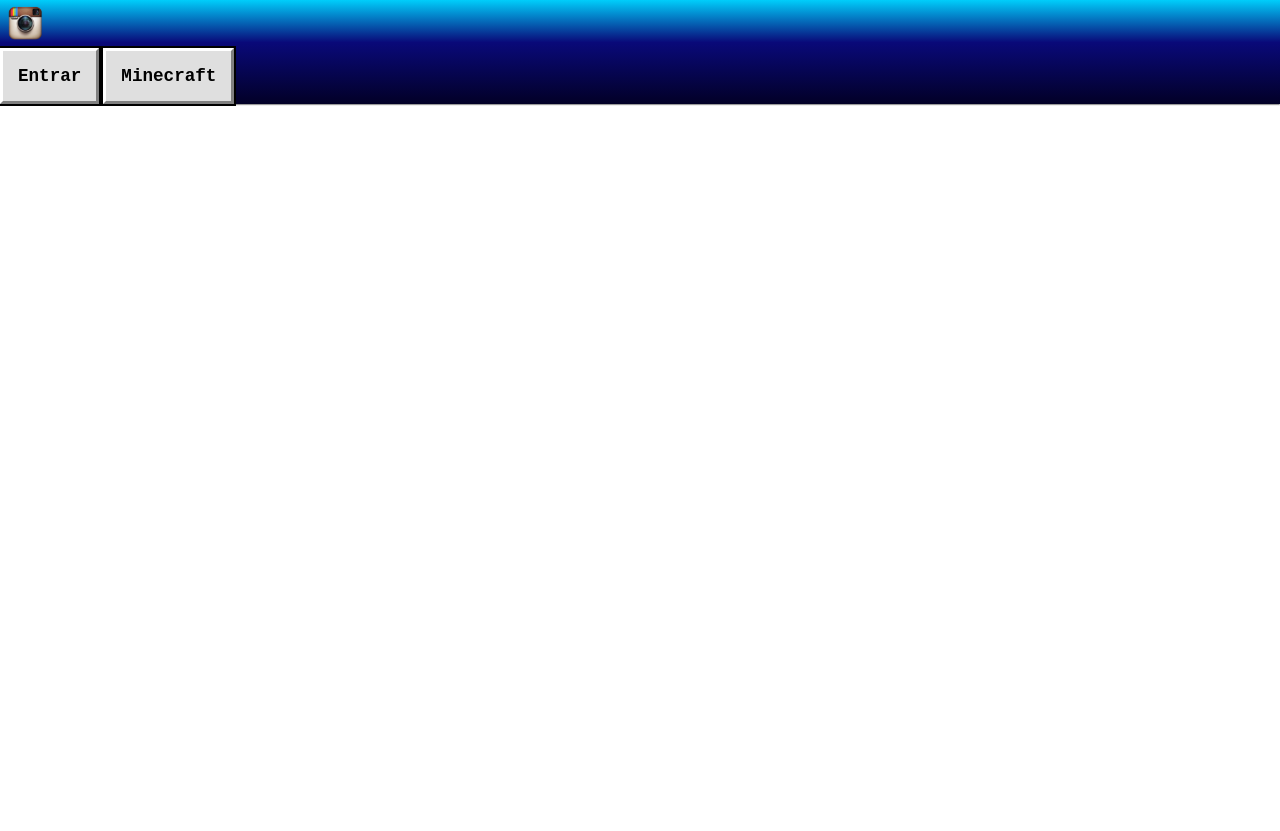
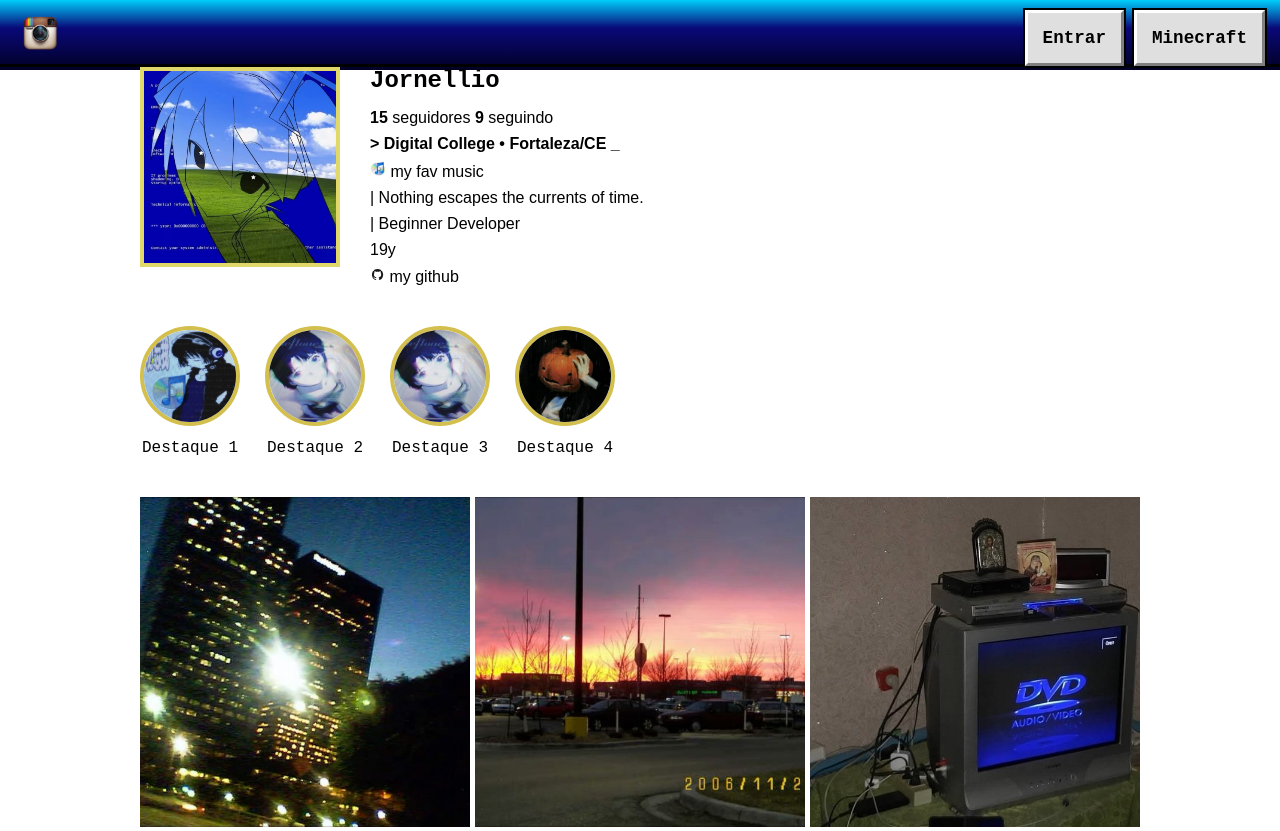
Before and after one commit to ojaovict/insta, a plain HTML site: page index.html in a window 1280 px wide. Shown: the top 831 px of the page. Before the commit the page ends 800 px from the top, so only its background shows below. Drawn offline with Linux system fonts and the light colour scheme.

Commit message:
site personalizado

```diff
--- a/index.html
+++ b/index.html
@@ -1,23 +1,118 @@
-<!DOCTYPE html>
-<html lang="en">
+<!doctype html>
+<html lang="pt-BR">
   <head>
-    <meta charset="UTF-8">
-    <meta name="viewport" content="width=device-width, initial-scale=1.0">
+    <meta charset="UTF-8" />
+    <meta name="viewport" content="width=device-width, initial-scale=1.0" />
     <title>Insta2000</title>
-    <link rel="stylesheet" href="style.css">
+    <link rel="stylesheet" href="style.css" />
   </head>
+
   <body>
     <header class="web">
       <figure class="logo">
-            <img src="insta.png" alt="logoinsta" width="50">
+        <img src="insta.png" alt="Logo do Instagram" width="50" />
       </figure>
 
+      <div class="botoes-container">
         <button class="botoes">Entrar</button>
         <button class="botoes">Minecraft</button>
+      </div>
+
+      <hr />
+
+      <div id="conteudo">
+        <div id="cabecalho">
+          <div id="fotodeperfil">
+            <img
+              id="perfil"
+              src="perfil.jpeg"
+              alt="Foto de perfil"
+              width="200"
+            />
+          </div>
+
+          <div id="textodeperfil">
+            <h2>Jornellio</h2>
+
+            <p><b>15</b> seguidores <b>9</b> seguindo</p>
+
+            <p>
+              <strong>> Digital College • Fortaleza/CE _</strong>
+            </p>
+
+            <p class="juntinhos" id="essenao">
+              <span id="pill">
+                <a
+                  target="_blank"
+                  href="https://youtu.be/Uoox9fpmDP0?si=nGefAu8YrIQHugi7"
+                >
+                  <img src="emoji.png" alt="musica" height="16" />
+
+                  my fav music
+                </a>
+              </span>
+            </p>
+
+            <p class="juntinhos">| Nothing escapes the currents of time.</p>
+            <p class="juntinhos">| Beginner Developer</p>
+            <p class="juntinhos">19y</p>
 
 
-        <div class="conteudo"></div>
-        <hr
+            <a href="https://github.com/ojaovict">
+              <i id="icon"></i>
+              <img src="github.png" alt="githubol" width="15">
+              my github
+            </a>
+          </div>
+        </div>
 
+        <div id="destaques">
+          <div class="destaque">
+            <img src="destaque1.jpeg" alt="Imagem de destaque" />
+            <p>Destaque 1</p>
+          </div>
+
+          <div class="destaque">
+            <img src="destauque2.jpeg" alt="Imagem de destaque" />
+            <p>Destaque 2</p>
+          </div>
+
+          <div class="destaque">
+            <img src="destauque2.jpeg" alt="Imagem de destaque" />
+            <p>Destaque 3</p>
+          </div>
+
+          <div class="destaque">
+            <img src="destaque3.jpeg" alt="Imagem de destaque" />
+            <p>Destaque 4</p>
+          </div>
+        </div>
+
+        <div id="feed">
+          <div class="post">
+            <img src="feed1.jpeg" alt="Post do Instagram" />
+          </div>
+
+          <div class="post">
+            <img src="feed2.jpeg" alt="Post do Instagram" />
+          </div>
+
+          <div class="post">
+            <img src="feed3.jpeg" alt="Post do Instagram" />
+          </div>
+
+          <div class="post">
+            <img src="feed2.jpeg" alt="Post do Instagram" />
+          </div>
+
+          <div class="post">
+            <img src="feed3.jpeg" alt="Post do Instagram" />
+          </div>
+          <div class="post">
+            <img src="feed1.jpeg" alt="Post do Instagram" />
+          </div>
+        </div>
+      </div>
+    </header>
   </body>
 </html>
--- a/style.css
+++ b/style.css
@@ -1,20 +1,36 @@
 * {
-    margin:0;
+  margin: 0;
+  padding: 0;
+  box-sizing: border-box;
 }
 
 .web {
-    background: #020024;
-background: linear-gradient(0deg,
+    position: relative;
+
+    height: 70px;
+
+    background: linear-gradient(
+        0deg,
         rgba(2, 0, 36, 1) 0%,
         rgba(9, 9, 121, 1) 60%,
-   rgba(0, 206, 251, 1) 100%,
-    rgba(0, 212, 255, 1) 72%);
+        rgba(0, 206, 251, 1) 100%
+    );
+}
+.logo {
+  padding: 10px 15px;
+}
+.logo img {
+  display: block;
+}
 
-
+.botoes-container {
+  position: absolute;
+  top: 10px;
+  right: 15px;
+  display: flex;
+  gap: 10px;
 }
 .botoes {
-
-
   cursor: pointer;
   width: fit-content;
   height: fit-content;
@@ -28,10 +44,8 @@ background: linear-gradient(0deg,
   font-size: 1.1rem;
   font-weight: 900;
   outline: 2px solid black;
-
-
-
 }
+/
 .botoes:hover {
   background-color: rgb(48, 186, 190);
   color: white;
@@ -41,9 +55,94 @@ background: linear-gradient(0deg,
   border-right: 3px solid rgb(29, 61, 110);
   border-bottom: 3px solid rgb(0, 92, 128);
 }
+
 .botoes:active {
   border-left: 3px solid rgb(0, 77, 128);
   border-top: 3px solid rgb(0, 41, 128);
   border-right: 3px solid rgb(0, 81, 255);
   border-bottom: 3px solid rgb(0, 81, 255);
 }
+
+hr {
+  border: 0;
+  border-top: 3px solid rgb(0, 0, 0);
+
+}
+
+#conteudo {
+  width: 90%;
+  max-width: 1000px;
+  margin: 0 auto;
+  color: rgb(0, 0, 0);
+  font-family: Arial, Helvetica, sans-serif;
+}
+
+#cabecalho {
+  display: flex;
+  align-items: flex-start;
+  gap: 30px;
+}
+
+#fotodeperfil img {
+  width: 200px;
+  height: 200px;
+  object-fit: cover;
+  border: 4px solid rgb(224, 216, 104);
+}
+
+#textodeperfil h2 {
+  margin-bottom: 15px;
+  font-family: "Courier New", Courier, monospace;
+}
+#textodeperfil p {
+  margin-bottom: 8px;
+}
+
+#textodeperfil a {
+  color: rgb(0, 0, 0);
+  text-decoration: none;
+}
+#textodeperfil a:hover {
+  text-decoration: underline;
+}
+
+
+
+
+#destaques {
+  display: flex;
+  gap: 25px;
+  margin-top: 40px;
+  margin-bottom: 40px;
+}
+.destaque {
+  text-align: center;
+  font-family: "Courier New", Courier, monospace;
+}
+.destaque img {
+  width: 100px;
+  height: 100px;
+  object-fit: cover;
+  border-radius: 50%;
+  border: 4px solid rgb(211, 191, 77);
+}
+.destaque p {
+  margin-top: 8px;
+}
+
+#feed {
+  display: grid;
+  grid-template-columns: repeat(3, 1fr);
+  gap: 5px;
+}
+.post {
+  width: 100%;
+  aspect-ratio: 1 / 1;
+  overflow: hidden;
+}
+.post img {
+  width: 100%;
+  height: 100%;
+  object-fit: cover;
+  display: block;
+}
```
Also changed, not shown: destaque1.jpeg (added), destaque3.jpeg (added), destauque2.jpeg (added), emoji.png (added), feed1.jpeg (added), feed2.jpeg (added), feed3.jpeg (added), github.png (added), perfil.jpeg (added). Lines whose indentation alone changed are shown as unchanged.
